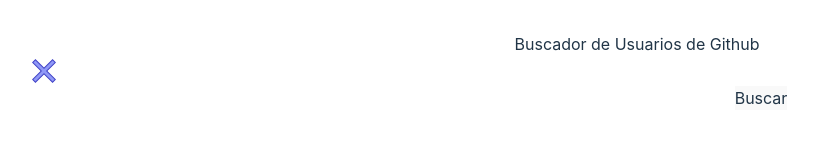
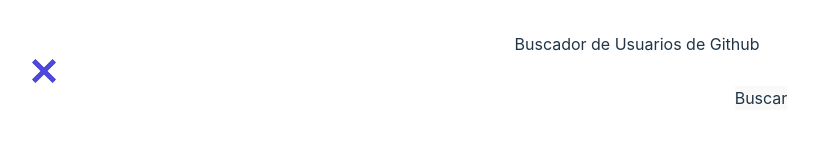
Before and after one commit to JorgeArancibia1/examen-github-user, a React (Vite) app: page / in a window 1280 px wide. Shown: the top 160 px of the page, without its empty margins (3-821 px from the left). Built offline with nearby package versions, Linux system fonts and the light colour scheme.

Commit message:
[style]: change visual details in GitHubUser and CloseIcon component

```diff
--- a/src/components/GitHubUser.tsx
+++ b/src/components/GitHubUser.tsx
@@ -54,7 +54,7 @@ export const GitHubUser: FC = () => {
 					children={(field) => (
 						<label
 							htmlFor='email'
-							className='relative text-gray-400 focus-within:text-gray-600 block'
+							className='relative dark:text-gray-100 focus-within:text-gray-600'
 						>
 							<CloseIcon
 								onClick={handleClick}
--- a/src/components/ui/CloseIcon.tsx
+++ b/src/components/ui/CloseIcon.tsx
@@ -1,11 +1,11 @@
 import { FC } from "react";
 
 interface Props {
-  className?: string;
-  onClick?: () => void;
+	className?: string;
+	onClick?: () => void;
 }
 
-export const CloseIcon: FC<Props> = ({className, onClick}) => {
+export const CloseIcon: FC<Props> = ({ className, onClick }) => {
 	return (
 		<div className={className} onClick={onClick}>
 			<svg
@@ -17,13 +17,13 @@ export const CloseIcon: FC<Props> = ({className, onClick}) => {
 				viewBox='0 0 30 30'
 			>
 				<path
-					fill='#8f98f7'
+					fill='#4F46E5'
 					d='M15 17.722L6.429 26.293 3.707 23.571 12.278 15 3.707 6.429 6.429 3.707 15 12.278 23.571 3.707 26.293 6.429 17.722 15 26.293 23.571 23.571 26.293z'
-				></path>
+				/>
 				<path
 					fill='#4345c7'
 					d='M23.571,4.414l2.014,2.014l-7.864,7.864L17.014,15l0.707,0.707l7.864,7.864l-2.014,2.014 l-7.864-7.864L15,17.014l-0.707,0.707l-7.864,7.864l-2.014-2.014l7.864-7.864L12.986,15l-0.707-0.707L4.414,6.429l2.014-2.014 l7.864,7.864L15,12.986l0.707-0.707L23.571,4.414 M23.571,3L15,11.571L6.429,3L3,6.429L11.571,15L3,23.571L6.429,27L15,18.429 L23.571,27L27,23.571L18.429,15L27,6.429L23.571,3L23.571,3z'
-				></path>
+				/>
 			</svg>
 		</div>
 	);
```
